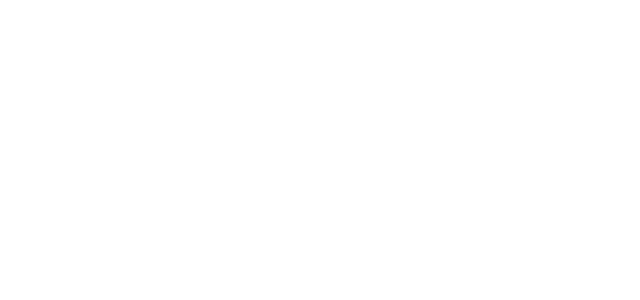
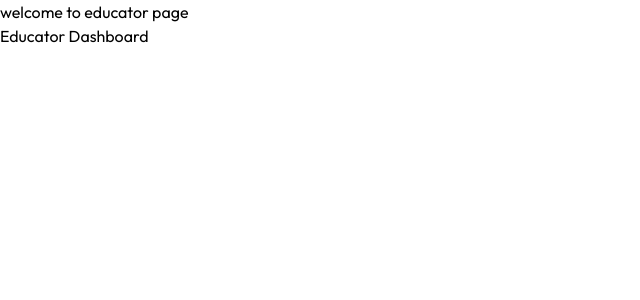
Before and after one commit to hariswaran-v/edemy-web-app, a React (Vite) app in the folder client/: page /educator/educator in a window 1280 px wide. Before the commit this address had no page. Shown: the top 300 px of the page, without its empty margins (0-640 px from the left). Built offline with nearby package versions, Linux system fonts and the light colour scheme; the HTML template or start-up script is replaced by a standard one; a web font is replaced by a local one.

Commit message:
feat: routing done

```diff
--- a/client/src/App.jsx
+++ b/client/src/App.jsx
@@ -6,6 +6,11 @@
 import MyEnrollments from "./pages/student/MyEnrollments";
 import Player from "./pages/student/Player";
 import Loading from "./components/educator/student/Loading";
+import Educator from "./pages/educator/Educator";
+import Dashboard from "./pages/educator/Dashboard";
+import AddCourse from "./pages/educator/AddCourse";
+import StudentsEnrolled from "./pages/educator/StudentsEnrolled";
+import MyCourses from "./pages/educator/MyCourses";
 
 const App = () => {
   return (
@@ -14,10 +19,18 @@
         <Route path="/" element={<Home />} />
         <Route path="/course-list" element={<CoursesList />} />
         <Route path="/course-list/:input" element={<CoursesList />} />
+
         <Route path="/course/:id" element={<CourseDetails />} />
         <Route path="/my-enrollments" element={<MyEnrollments />} />
         <Route path="/player/:courseId" element={<Player />} />
         <Route path="/loading/:path" element={<Loading />} />
+
+        <Route path="/educator" element={<Educator />}>
+          <Route path="educator" element={<Dashboard />} />
+          <Route path="add-course" element={<AddCourse />} />
+          <Route path="my-courses" element={<MyCourses />} />
+          <Route path="student-entrolled" element={<StudentsEnrolled />} />
+        </Route>
       </Routes>
     </div>
   );
--- a/client/src/pages/educator/AddCourse.jsx
+++ b/client/src/pages/educator/AddCourse.jsx
@@ -1,7 +1,11 @@
 import React from "react";
 
 const AddCourse = () => {
-  return <div></div>;
+  return (
+    <div>
+      <h3>Add course page </h3>
+    </div>
+  );
 };
 
 export default AddCourse;
--- a/client/src/pages/educator/Dashboard.jsx
+++ b/client/src/pages/educator/Dashboard.jsx
@@ -1,7 +1,7 @@
 import React from "react";
 
 const Dashboard = () => {
-  return <div></div>;
+  return <div>Educator Dashboard</div>;
 };
 
 export default Dashboard;
--- a/client/src/pages/educator/Educator.jsx
+++ b/client/src/pages/educator/Educator.jsx
@@ -1,7 +1,15 @@
 import React from "react";
+import { Outlet } from "react-router-dom";
 
 const Educator = () => {
-  return <div></div>;
+  return (
+    <div>
+      <h3>welcome to educator page</h3>
+      <div>
+        <Outlet />
+      </div>
+    </div>
+  );
 };
 
 export default Educator;
--- a/client/src/pages/educator/MyCourses.jsx
+++ b/client/src/pages/educator/MyCourses.jsx
@@ -1,7 +1,11 @@
 import React from "react";
 
 const MyCourses = () => {
-  return <div></div>;
+  return (
+    <div>
+      <h3>My courses page</h3>
+    </div>
+  );
 };
 
 export default MyCourses;
```
